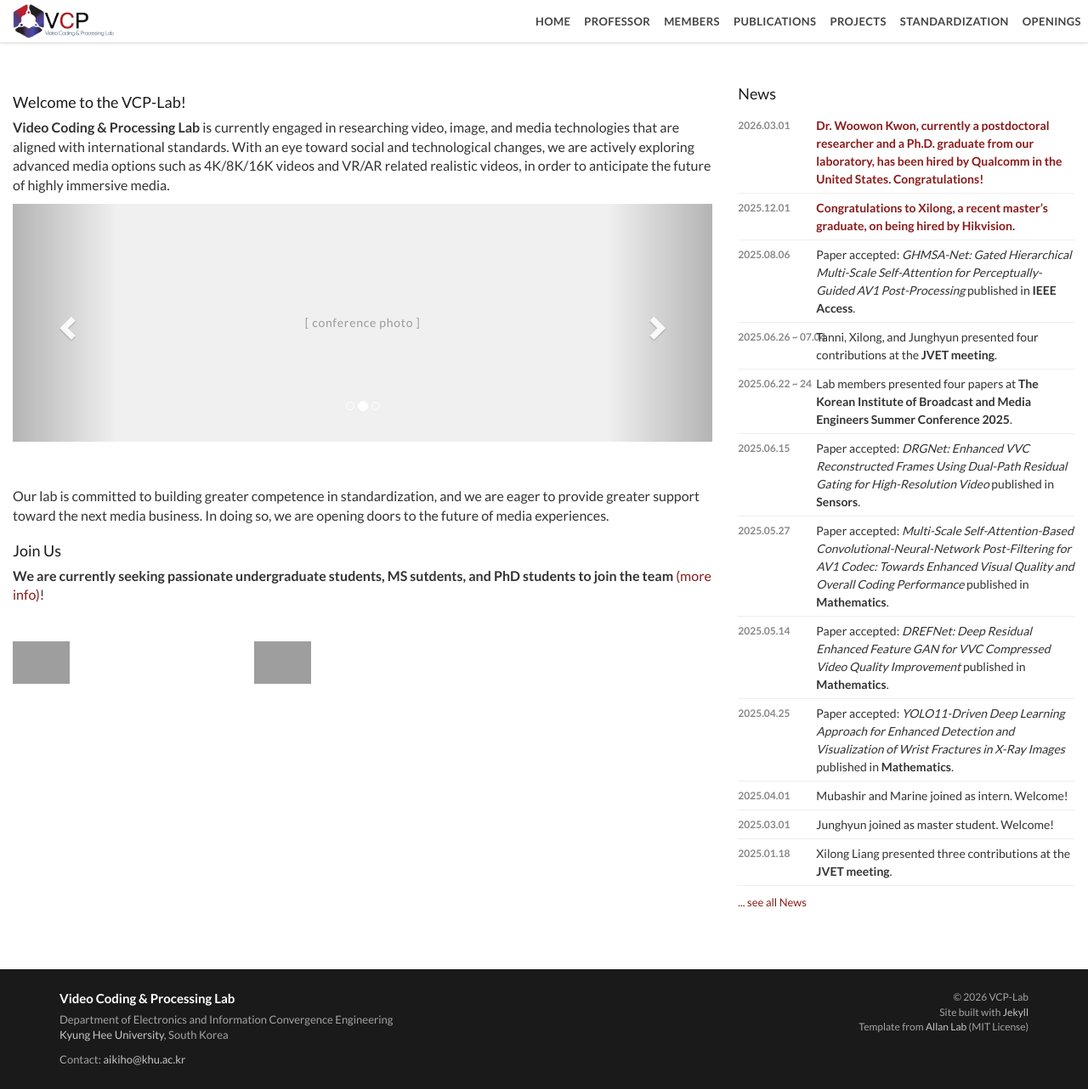
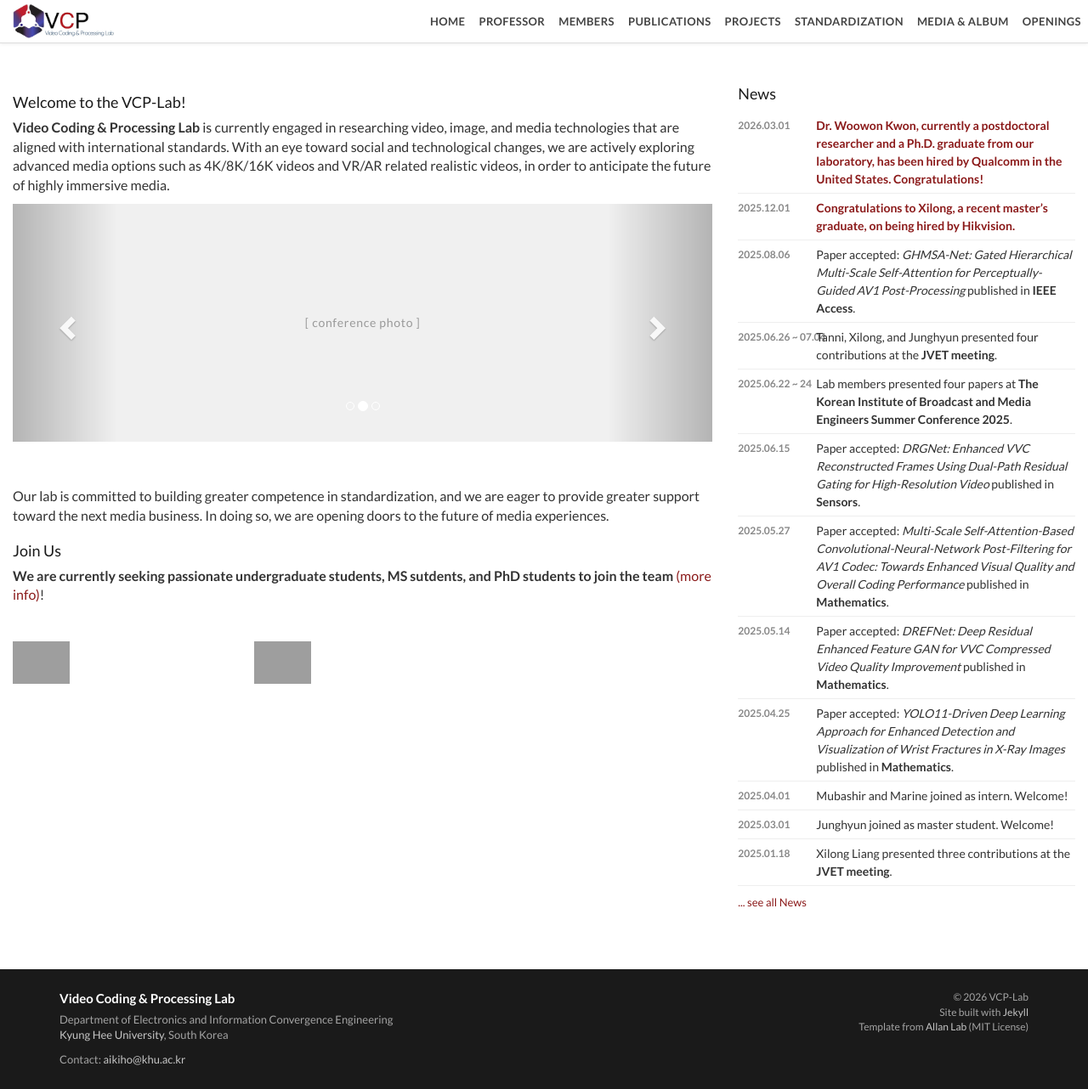
Before and after one commit to hazelran/lab_test, a Jekyll site: the page built from index.html, in a window 1280 px wide. Shown: the whole page at 85% size. Built offline with Jekyll 4.4.1, drawn with Linux system fonts in a browser that asks for light colours; grey boxes are pictures that could not be loaded.

Commit message:
Update navbar.html

```diff
--- a/_includes/navbar.html
+++ b/_includes/navbar.html
@@ -20,6 +20,7 @@
         <li><a href="{{ site.baseurl }}/publications/">Publications</a></li>
         <li><a href="{{ site.baseurl }}/projects/">Projects</a></li>
         <li><a href="{{ site.baseurl }}/standardization/">Standardization</a></li>
+        <li><a href="{{ site.baseurl }}/media/">Media &amp; Album</a></li>
         <li><a href="{{ site.baseurl }}/openings/">Openings</a></li>
       </ul>
     </div>
```
